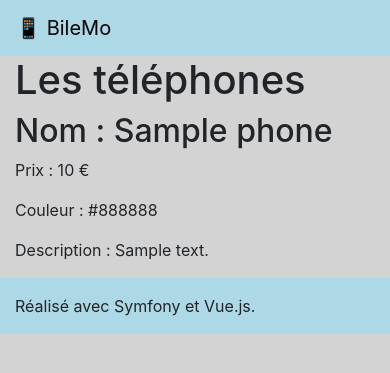
After one commit to abdounikarim/bilemo-vue-js, a Symfony app: template templates/front/phones.html.twig in a window 390 px wide. The commit adds this page. Shown: the top 373 px of the page. Run offline with Twig, Linux system fonts and the light colour scheme; the template is opened without the code that fills it: most values are stand-ins (such as "Sample title", 1, 10 or a date in 2020); some libraries are stand-ins or nearby versions.

Commit message:
work on phones page

```diff
--- a/templates/front/index.html.twig
+++ b/templates/front/index.html.twig
@@ -1,10 +1,10 @@
 {% extends 'base.html.twig' %}
 
-{% block title %}Hello FrontController!{% endblock %}
+{% block title %}Accueil{% endblock %}
 
 {% block body %}
 
-<div class="example-wrapper">
+<div>
     <h1>BileMo 📱</h1>
 
     Cette API vous permet de :
--- /dev/null
+++ b/templates/front/phones.html.twig
@@ -0,0 +1,19 @@
+{% extends 'base.html.twig' %}
+
+{% block title %}Téléphones{% endblock %}
+
+{% block body %}
+    <div>
+        <h1>Les téléphones</h1>
+        <div id="phones">
+            {% for phone in phones %}
+                <div class="phone">
+                    <h2>Nom : {{ phone.name }}</h2>
+                    <p>Prix : {{ phone.price }} €</p>
+                    <p>Couleur : {{ phone.color }}</p>
+                    <p>Description : {{ phone.description }}</p>
+                </div>
+            {% endfor %}
+        </div>
+    </div>
+{% endblock %}
--- a/templates/header.html.twig
+++ b/templates/header.html.twig
@@ -1,5 +1,5 @@
 <nav class="navbar navbar-expand-lg">
-    <a class="navbar-brand" href="#">
+    <a class="navbar-brand" href="{{ path('home') }}">
         📱
         BileMo
     </a>
@@ -10,10 +10,10 @@
     <div class="collapse navbar-collapse" id="navbarSupportedContent">
         <ul class="navbar-nav mr-auto">
             <li class="nav-item active">
-                <a class="nav-link" href="#">Accueil <span class="sr-only">(current)</span></a>
+                <a class="nav-link" href="{{ path('home') }}">Accueil <span class="sr-only">(current)</span></a>
             </li>
             <li class="nav-item">
-                <a class="nav-link" href="#">Mobiles</a>
+                <a class="nav-link" href="#">Téléphones</a>
             </li>
             <li class="nav-item">
                 <a class="nav-link" href="#">Connexion</a>
```
Also changed, not shown: src/Controller/FrontController.php (+12 -1 lines).
